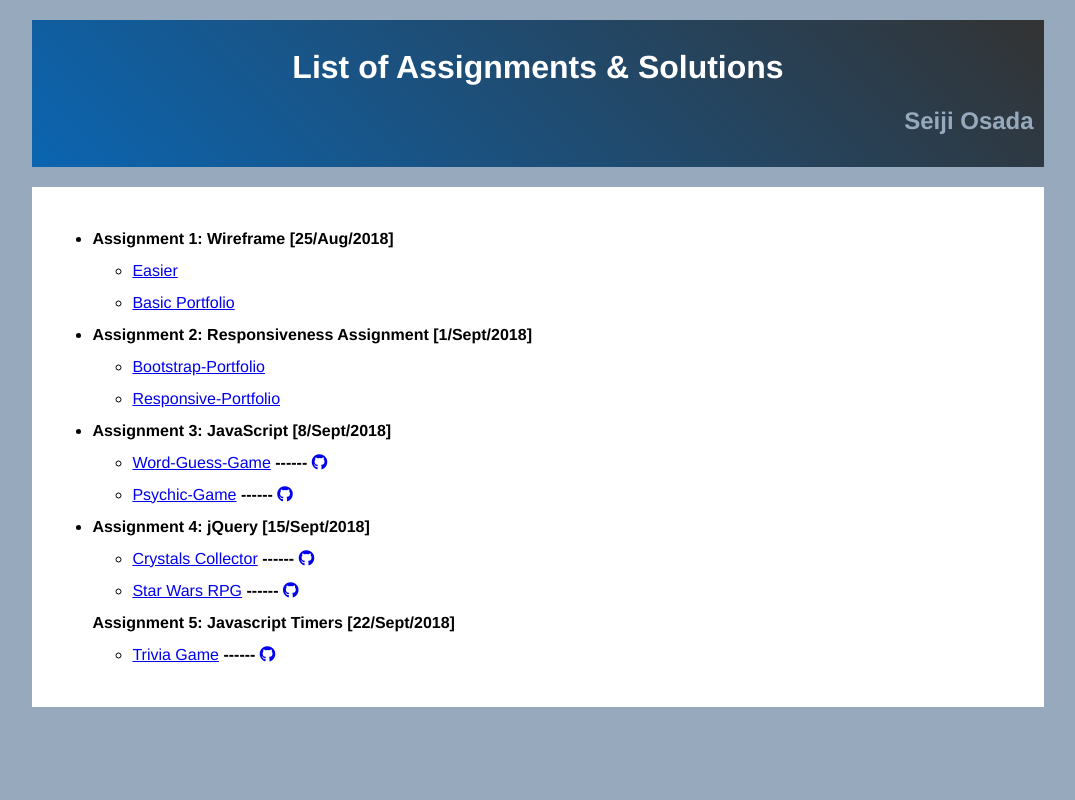
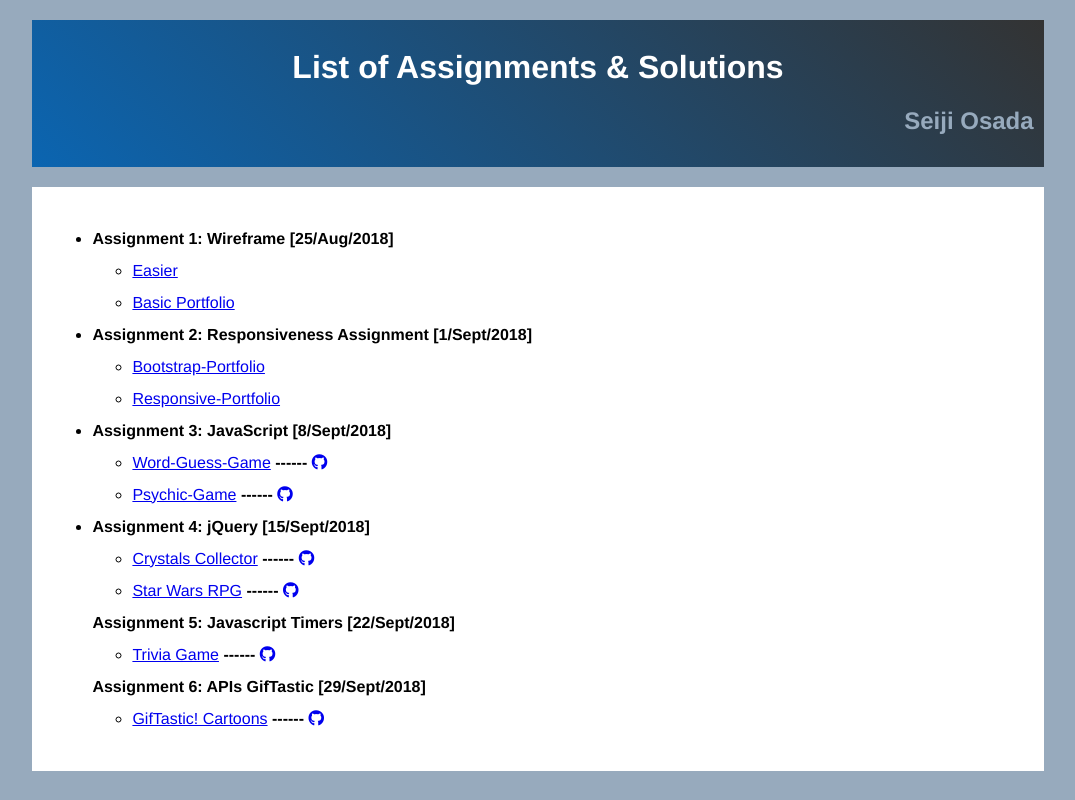
Before and after one commit to seiji13r/2018codingBootcampCoursework, a plain HTML site: page index.html in a window 1280 px wide. Shown: the whole page, without its empty margins (102-1177 px from the left). Drawn offline with Linux system fonts and the light colour scheme.

Commit message:
main menu updated for 06-HW-APIs

```diff
--- a/index.html
+++ b/index.html
@@ -66,13 +66,16 @@
             <a href="https://github.com/seiji13r/2018codingBootcampCoursework/tree/master/05-HW-JavaScriptTimers/TriviaGame" target="_blank"><i class="fab fa-github"></i></a>
           </li>
         </ul>
+        <strong>Assignment 6: APIs GifTastic [29/Sept/2018]</strong>
+        <ul>
+          <li>
+            <a href="https://seiji13r.github.io/2018codingBootcampCoursework/06-HW-APIs/GifTastic" target="_blank">GifTastic! Cartoons</a>
+            <strong>------</strong>
+            <a href="https://github.com/seiji13r/2018codingBootcampCoursework/tree/master/06-HW-APIs/GifTastic" target="_blank"><i class="fab fa-github"></i></a>
+          </li>
+        </ul>
     </li>
     </ul>
   </section>
 </body>
 </html>
-
-<!--
-            <strong>------</strong>
-            <a href="" target="_blank"><i class="fab fa-github"></i></a>
-       -->
```
